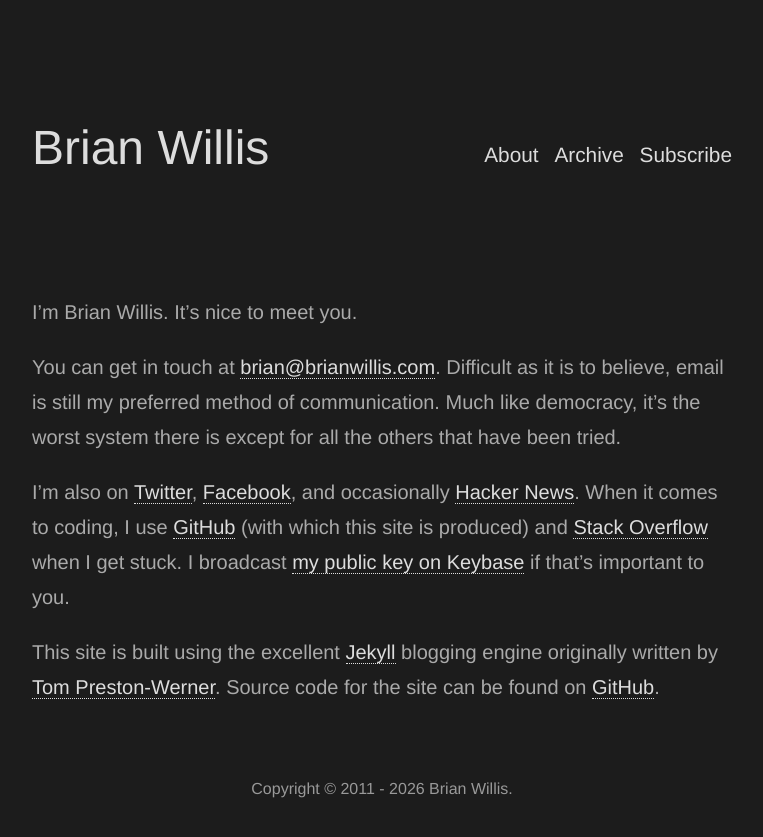
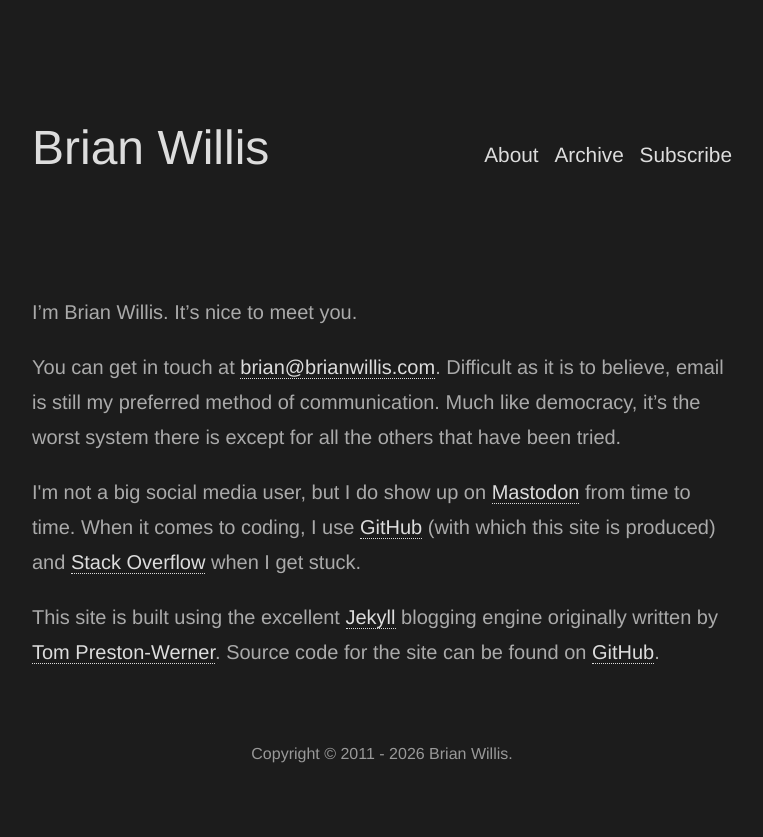
Before and after one commit to brianwillis/brianwillis.github.com, a Jekyll site: the page built from about.html, in a window 1280 px wide. Shown: the top 837 px of the page, without its empty margins (258-1021 px from the left). Built offline with Jekyll 4.4.1, drawn with Linux system fonts in a browser that asks for light colours; some web fonts are replaced.

Commit message:
Update 'About' page to include Mastodon.

```diff
--- a/about.html
+++ b/about.html
@@ -6,6 +6,6 @@ title: About
         <article>
             <p>I’m Brian Willis. It’s nice to meet you.</p>
             <p>You can get in touch at <a href="mailto:brian@brianwillis.com" title="Send me an email">brian@brianwillis.com</a>. Difficult as it is to believe, email is still my preferred method of communication. Much like democracy, it’s the worst system there is except for all the others that have been tried.</p>
-            <p>I’m also on <a href="http://twitter.com/_brianwillis" title="Twitter">Twitter</a>, <a href="https://www.facebook.com/profile.php?id=100006737536536" title="Facebook">Facebook</a>, and occasionally <a href="http://news.ycombinator.com/user?id=brianwillis" title="Hacker News">Hacker News</a>. When it comes to coding, I use <a href="http://github.com/brianwillis" title="Github">GitHub</a> (with which this site is produced) and <a href="http://stackoverflow.com/users/118/brian-willis" title="Stack Overflow">Stack Overflow</a> when I get stuck. I broadcast <a href="https://keybase.io/brianwillis">my public key on Keybase</a> if that’s important to you.</p>
+            <p>I'm not a big social media user, but I do show up on <a href="https://mastodon.social/@brianwillis">Mastodon</a> from time to time. When it comes to coding, I use <a href="http://github.com/brianwillis" title="Github">GitHub</a> (with which this site is produced) and <a href="http://stackoverflow.com/users/118/brian-willis" title="Stack Overflow">Stack Overflow</a> when I get stuck.</p>
             <p>This site is built using the excellent <a href="http://jekyllrb.com">Jekyll</a> blogging engine originally written by <a href="http://tom.preston-werner.com/">Tom Preston-Werner</a>. Source code for the site can be found on <a href="https://github.com/brianwillis/brianwillis.github.com">GitHub</a>.
         </article>
```
